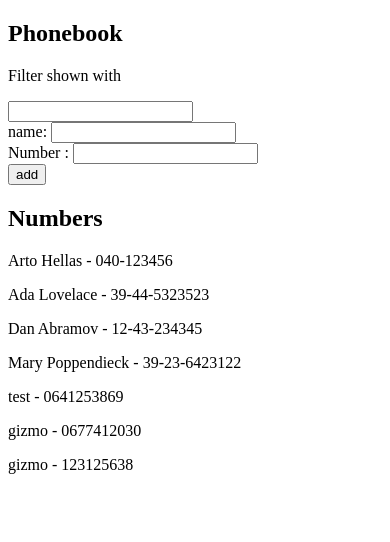
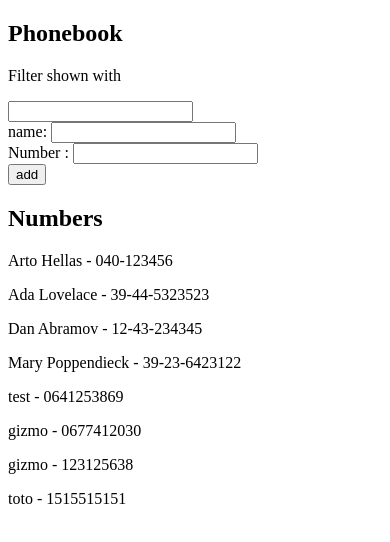
Before and after one commit to GuillemotClement/fullstack_helsinki-2026, a React (Vite) app in the folder part2/phonebook/: page / in a window 390 px wide. Shown: the top 542 px of the page. Built offline with nearby package versions, Linux system fonts and the light colour scheme; data requests are answered from the project's data file.

Commit message:
feat: phonebook - part 8

```diff
--- a/part2/phonebook/db.json
+++ b/part2/phonebook/db.json
@@ -34,6 +34,11 @@
       "id": "7",
       "name": "gizmo",
       "number": "123125638"
+    },
+    {
+      "id": "8",
+      "name": "toto",
+      "number": "1515515151"
     }
   ]
 }
--- a/part2/phonebook/src/App.jsx
+++ b/part2/phonebook/src/App.jsx
@@ -1,8 +1,8 @@
-import axios from "axios";
 import { useEffect, useState } from "react";
 import Filter from "./components/Filter";
 import PersonForm from "./components/PersonForm";
 import Persons from "./components/Persons";
+import personService from "./services/persons";
 
 const App = () => {
 	const [persons, setPersons] = useState([]);
@@ -12,14 +12,10 @@
 	const [showAll, setShowAll] = useState(true);
 
 	useEffect(() => {
-		axios.get("http://localhost:3001/persons").then((response) => {
-			setPersons(response.data);
-		});
+		personService.getAll().then((initialPerson) => setPersons(initialPerson));
 	}, []);
 
 	const addNumber = (event) => {
-		const url = "http://localhost:3001/persons";
-
 		event.preventDefault();
 
 		// some() => retourne True si un élément valide la condition
@@ -44,14 +40,9 @@
 			id: String(nextId),
 		};
 
-		axios
-			.post(url, personName)
-			.then((response) => {
-				setPersons(persons.concat(response.data));
-			})
-			.catch((error) => {
-				console.log(error);
-			});
+		personService.create(personName).then((returnedPerson) => {
+			setPersons(persons.concat(returnedPerson));
+		});
 
 		setNewName("");
 		setNewTel("");
--- /dev/null
+++ b/part2/phonebook/src/services/persons.js
@@ -0,0 +1,18 @@
+import axios from "axios";
+
+const baseURL = "http://localhost:3001/persons";
+
+const getAll = () => {
+	const request = axios.get(baseURL);
+	return request.then((response) => response.data);
+};
+
+const create = (newObject) => {
+	const request = axios.post(baseURL, newObject);
+	return request.then((response) => response.data);
+};
+
+export default {
+	getAll,
+	create,
+};
```
